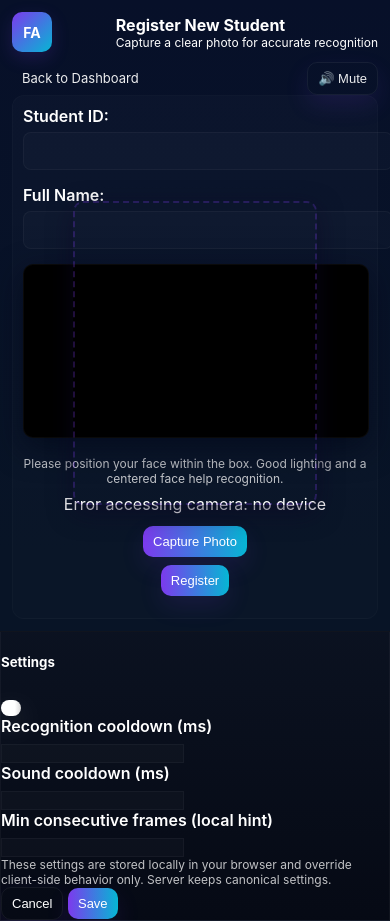
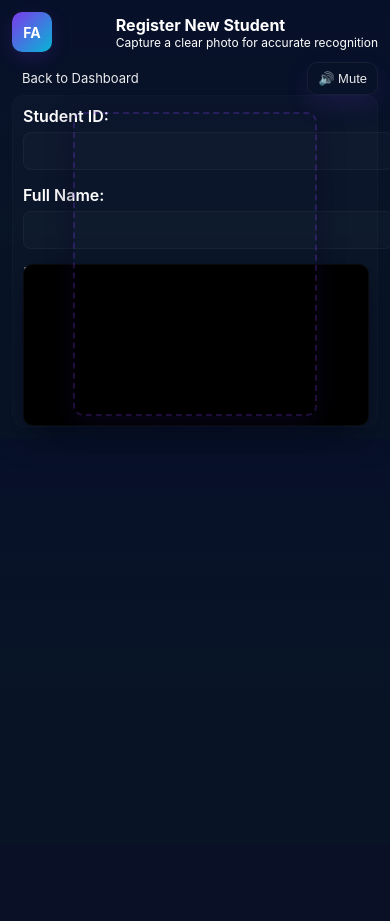
Before and after one commit to aloksingh1818/face-detection-system, a Flask app: page /admin/register in a window 390 px wide. After the commit the page ends 426 px from the top, so only its background shows below. Run offline with Flask 3, Linux system fonts and the light colour scheme; some libraries are stand-ins or nearby versions.

Commit message:
Improve mobile responsiveness: responsive video wrapper, last-seen grid, table->card collapse; add recommended settings note to modals; remove settings from register page

```diff
--- a/static/css/style.css
+++ b/static/css/style.css
@@ -33,7 +33,9 @@
 
 /* Camera Feed */
 .camera-container {width:100%;max-width:820px;margin:0 auto;position:relative}
-#videoElement {width:100%;border-radius:12px;box-shadow:0 10px 30px rgba(2,6,23,0.6);border:1px solid rgba(255,255,255,0.04);background:#000;min-height:260px}
+/* Make video scale responsively while preserving aspect ratio */
+.video-wrapper{position:relative;width:100%;padding-top:56.25%; /* 16:9 */}
+#videoElement{position:absolute;top:0;left:0;width:100%;height:100%;object-fit:cover;border-radius:12px;box-shadow:0 10px 30px rgba(2,6,23,0.6);border:1px solid rgba(255,255,255,0.04);background:#000;min-height:160px}
 .camera-controls{display:flex;justify-content:center;gap:10px;margin-top:15px}
 #canvas{display:none}
 .capture-preview{width:100%;max-width:420px;margin:20px auto;border-radius:8px;box-shadow:0 10px 20px rgba(2,6,23,0.6);display:none}
@@ -76,7 +78,7 @@
 .error-message{color:var(--danger);font-size:14px;margin-top:5px}
 
 /* Last seen list */
-.last-seen{list-style:none;padding:0;margin:0}
+.last-seen{list-style:none;padding:0;margin:0;display:block}
 .last-seen li{display:flex;gap:12px;align-items:center;padding:8px;border-radius:8px;margin-bottom:8px;background:linear-gradient(90deg, rgba(255,255,255,0.01), rgba(255,255,255,0.00));border:1px solid rgba(255,255,255,0.02)}
 .last-seen img{width:54px;height:54px;border-radius:8px;object-fit:cover;border:1px solid rgba(255,255,255,0.03)}
 .last-seen .meta{flex:1}
@@ -147,6 +149,9 @@
     #videoElement { border-radius:10px; min-height:180px }
     .last-seen img { width:44px; height:44px }
     .last-seen li { padding:6px }
+    /* On medium/small screens, show last-seen as a compact grid */
+    .last-seen { display:grid; grid-template-columns:repeat(2, 1fr); gap:8px }
+    .last-seen li { flex-direction:row; align-items:center }
     .status-message { font-size:14px; padding:10px }
 }
 
@@ -162,6 +167,13 @@
     /* On very small screens, show only name and sound icon for compactness */
     .last-seen .meta .info { display: none; }
     .last-seen .meta .name { font-size:14px }
+    /* Tables collapse into cards on very small screens */
+    table, thead, tbody, th, td, tr { display:block; }
+    thead { display:none; }
+    tr { margin-bottom:12px; border-radius:8px; background: linear-gradient(180deg, rgba(255,255,255,0.02), rgba(255,255,255,0.01)); padding:10px; }
+    td { padding:6px 0; border:0; }
+    td:before { content: attr(data-label); font-weight:700; display:block; color: #cbe3ff; margin-bottom:6px; }
+
 }
 
 /* Make Bootstrap modals readable in the dark theme */
--- a/static/js/script.js
+++ b/static/js/script.js
@@ -447,6 +447,21 @@
     applyLocalSettings(settings);
     // hide modal
     try { const m = bootstrap.Modal.getInstance(document.getElementById('settingsModal')); if (m) m.hide(); } catch(e){}
+    // show confirmation toast
+    try { showSettingsSavedToast('Settings saved'); } catch (e) { console.warn('Toast show failed', e); }
+}
+
+function showSettingsSavedToast(message) {
+    try {
+        const toastEl = document.getElementById('settingsToast');
+        if (!toastEl) return;
+        const body = toastEl.querySelector('.toast-body');
+        if (body) body.textContent = message;
+        const toast = bootstrap.Toast.getOrCreateInstance(toastEl, { delay: 2500 });
+        toast.show();
+    } catch (e) {
+        console.warn('Could not show settings toast', e);
+    }
 }
 
 function loadLocalSettings() {
--- a/templates/register_student.html
+++ b/templates/register_student.html
@@ -57,36 +57,7 @@
         </div>
         </div>
 
-            <!-- Settings modal -->
-        <div class="modal fade" id="settingsModal" tabindex="-1" aria-labelledby="settingsModalLabel" aria-hidden="true">
-            <div class="modal-dialog modal-dialog-centered">
-                <div class="modal-content">
-                    <div class="modal-header">
-                        <h5 class="modal-title" id="settingsModalLabel">Settings</h5>
-                        <button type="button" class="btn-close" data-bs-dismiss="modal" aria-label="Close"></button>
-                    </div>
-                    <div class="modal-body">
-                        <div class="mb-3">
-                            <label class="form-label">Recognition cooldown (ms)</label>
-                            <input id="setting_recognition_cooldown" type="number" class="form-control" />
-                        </div>
-                        <div class="mb-3">
-                            <label class="form-label">Sound cooldown (ms)</label>
-                            <input id="setting_sound_cooldown" type="number" class="form-control" />
-                        </div>
-                        <div class="mb-3">
-                            <label class="form-label">Min consecutive frames (local hint)</label>
-                            <input id="setting_min_consecutive" type="number" class="form-control" />
-                        </div>
-                        <div class="small-muted">These settings are stored locally in your browser and override client-side behavior only. Server keeps canonical settings.</div>
-                    </div>
-                    <div class="modal-footer">
-                        <button type="button" class="btn secondary" data-bs-dismiss="modal">Cancel</button>
-                        <button type="button" class="btn" onclick="saveSettingsFromModal()">Save</button>
-                    </div>
-                </div>
-            </div>
-        </div>
+
 
     <script>
         // Registration page scoped JS (namespaced to avoid colliding with shared script.js)
```
Also changed, not shown: templates/admin_dashboard.html (+20 -3 lines), templates/index.html (+18 -0 lines).
